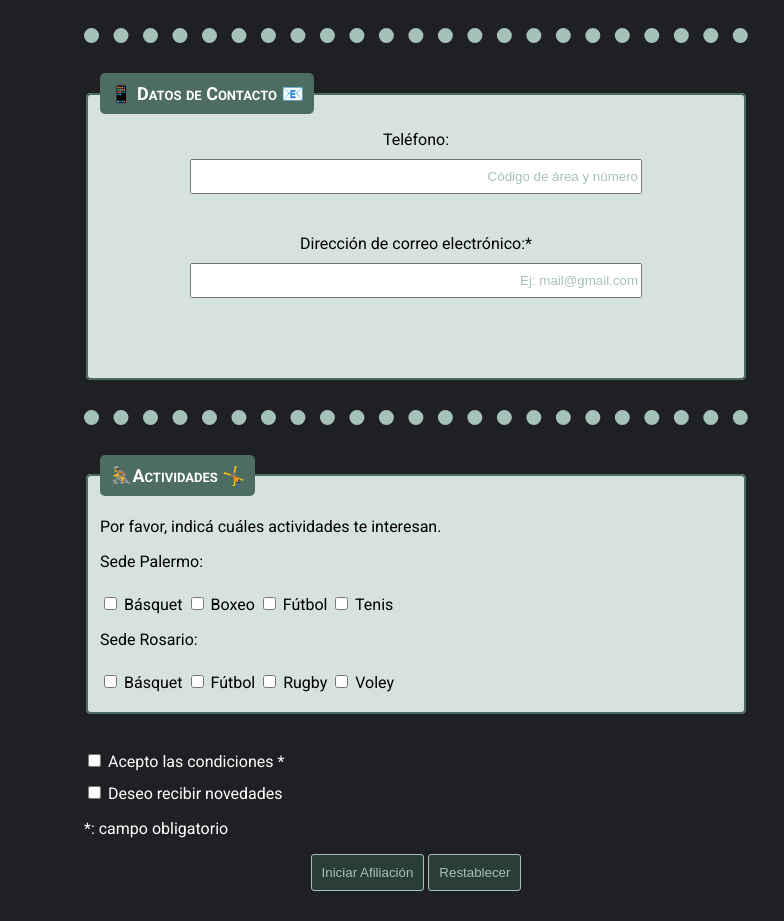
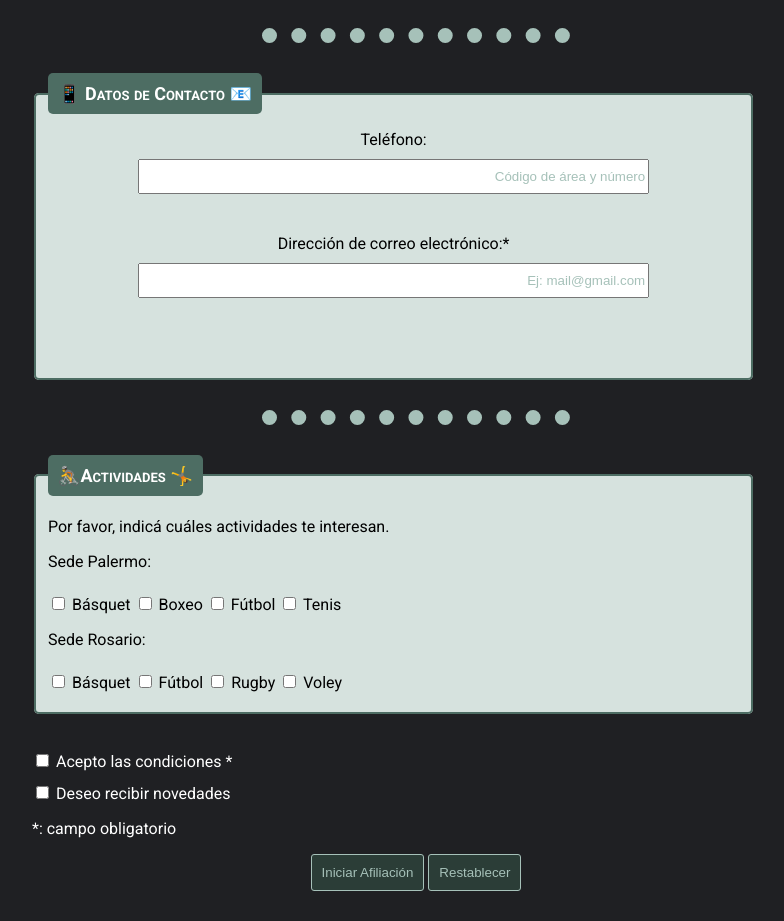
Before and after one commit to FloRiArguedas/EducacionIT_Desafio06, a website built with Vite: page index.html in a window 1280 px wide. Shown: the part 866-1787 px from the top of the page, without its empty margins (224-1008 px from the left). Before the commit the page ends 1765 px from the top, so only its background shows below. Built offline with nearby package versions, Linux system fonts and the light colour scheme.

Commit message:
Solución para responsibidad de los contenedores y divisor punteado, arreglado

```diff
--- a/css/style.css
+++ b/css/style.css
@@ -9,9 +9,10 @@
 
 body{
     background-color: #1F2023;
-    padding-left: 300px;
-    padding-right: 300px;
+    padding-left: 20%;
+    padding-right: 20%;
     font-family: "Roboto" , sans-serif;
+    margin: 0;
 }
 
 h1{
@@ -22,6 +23,7 @@ h1{
     text-align: center;
     color: white;
     font-family: "poppins" , sans-serif;
+    width: 90%;
 }
 
 legend{
@@ -95,10 +97,12 @@ input:focus{
     color: white;
 }
 
-.fieldset-datos{
+.divisor{
     border-bottom-style: dotted;
     border-bottom-color: #A6C1B9;
     border-bottom-width: 15px;
+    margin-left: 30%;
+    margin-right: 30%;
 }
 
 fieldset{
@@ -109,6 +113,7 @@ fieldset{
     border-radius: 5px;
     margin-bottom: 30px ;
     padding-bottom: 40px;
+    width: 90%;
 }
 
 fieldset:focus-within{
@@ -119,6 +124,7 @@ fieldset:focus-within{
 .actividades{
     text-align: left;
     padding-bottom: 20px;
+    width: 90%;
 }
 
 .contenedor-condiciones{
@@ -137,6 +143,7 @@ button{
     text-align: center;
     padding: 10px 10px 10px 10px;
     border-radius: 3px;
+    margin-bottom: 30px;
 }
 
 button:focus{
--- a/index.html
+++ b/index.html
@@ -10,7 +10,7 @@
 
     <form>
       <!-- Datos personales -->
-      <div class="fieldset-datos">
+
       <fieldset>
         <legend>&#x1F64B; Datos Personales &#x1F440;</legend>
         <div class="contenedor-inputs">
@@ -56,11 +56,12 @@
           <input type="radio" name="sexo" id="otro" value="O" required />
         </div>
       </fieldset>
-      </div>
+
+      <div class="divisor"></div>
 
       <!-- Datos de contacto -->
 
-      <div class="fieldset-datos">
+
       <fieldset>
         <legend>&#x1F4F1; Datos de Contacto &#x1F4E7;</legend>
         <div class="contenedor-inputs">
@@ -83,7 +84,8 @@
           />
         </div>
       </fieldset>
-      </div>
+
+      <div class="divisor"></div>
 
       <!-- Actividades -->
 
```
Lines whose indentation alone changed are shown as unchanged.
